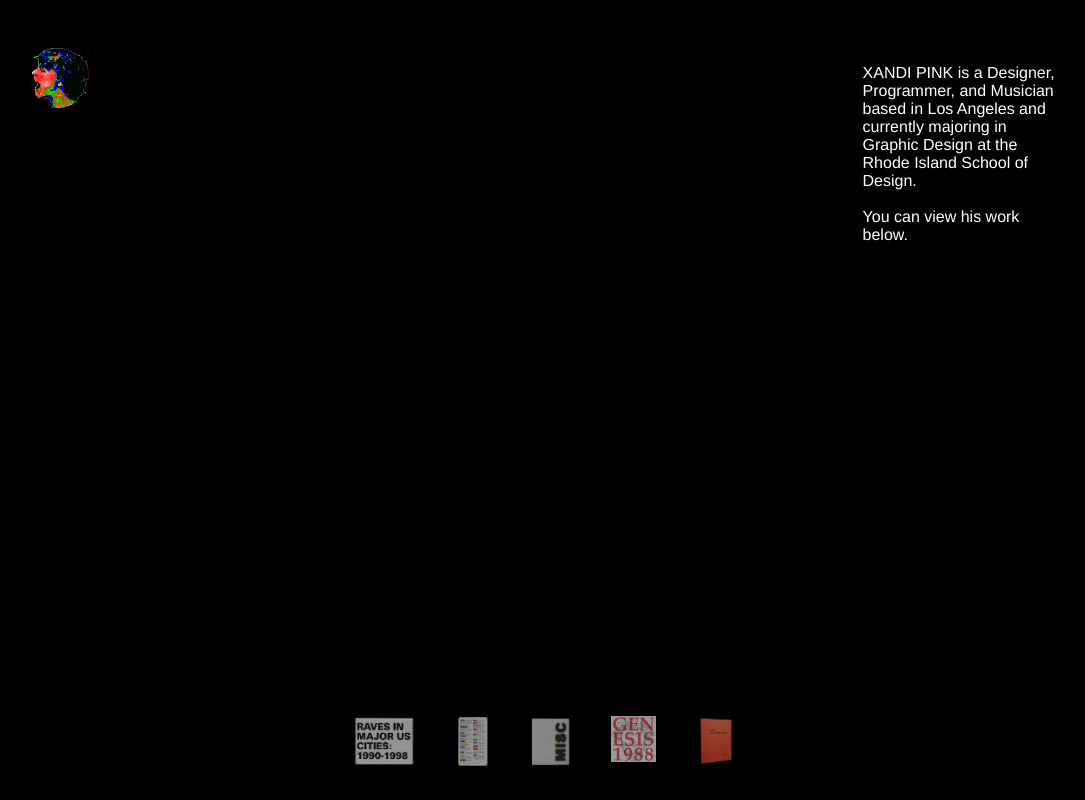
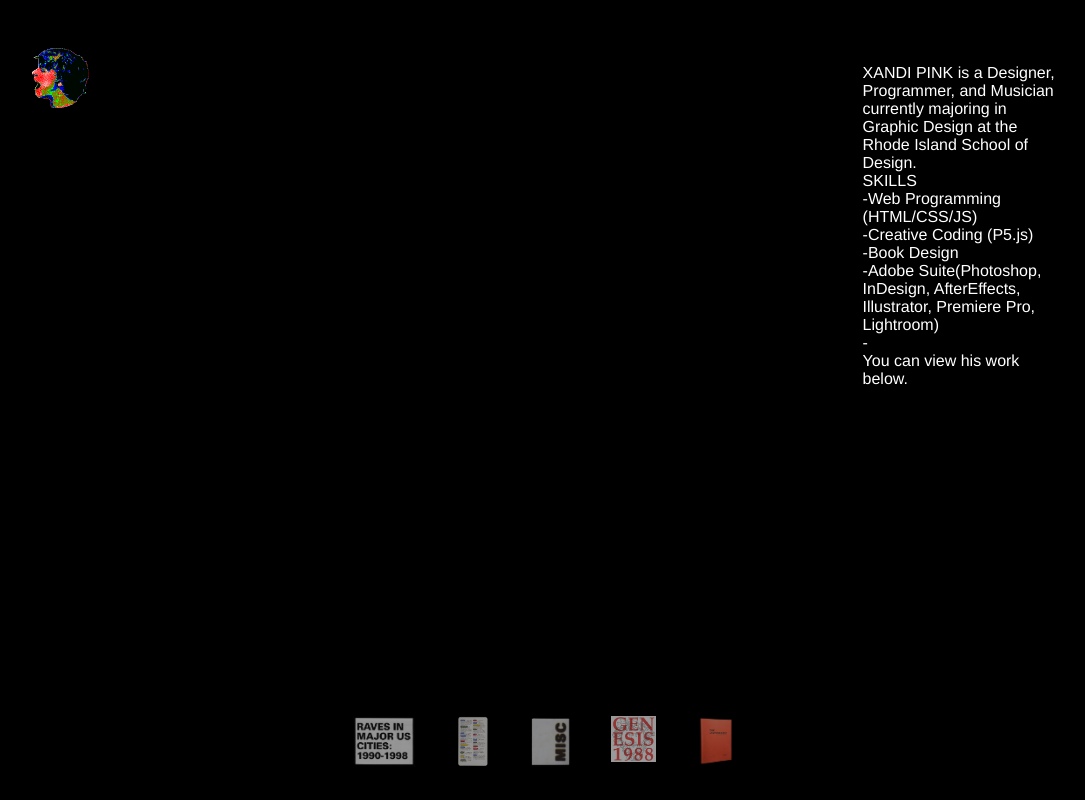
Before and after one commit to Commodoor64/portfilio, a plain HTML site: page index.html in a window 1280 px wide. Shown: the whole page, without its empty margins (96-1181 px from the left). Drawn offline with Linux system fonts and the light colour scheme.

Commit message:
Update index.html

```diff
--- a/index.html
+++ b/index.html
@@ -20,7 +20,7 @@
 
 
                     <div class = "text">
-                        <p> XANDI PINK is a Designer, Programmer, and Musician based in Los Angeles and currently majoring in Graphic Design at the Rhode Island School of Design. <br><br>You can view his work below.</p>
+                        <p> XANDI PINK is a Designer, Programmer, and Musician currently majoring in Graphic Design at the Rhode Island School of Design. <br> SKILLS <br> -Web Programming (HTML/CSS/JS)<br> -Creative Coding (P5.js)<br> -Book Design<br> -Adobe Suite(Photoshop, InDesign, AfterEffects, Illustrator, Premiere Pro, Lightroom)<br> -  <br>You can view his work below.</p>
 
 
 
```
